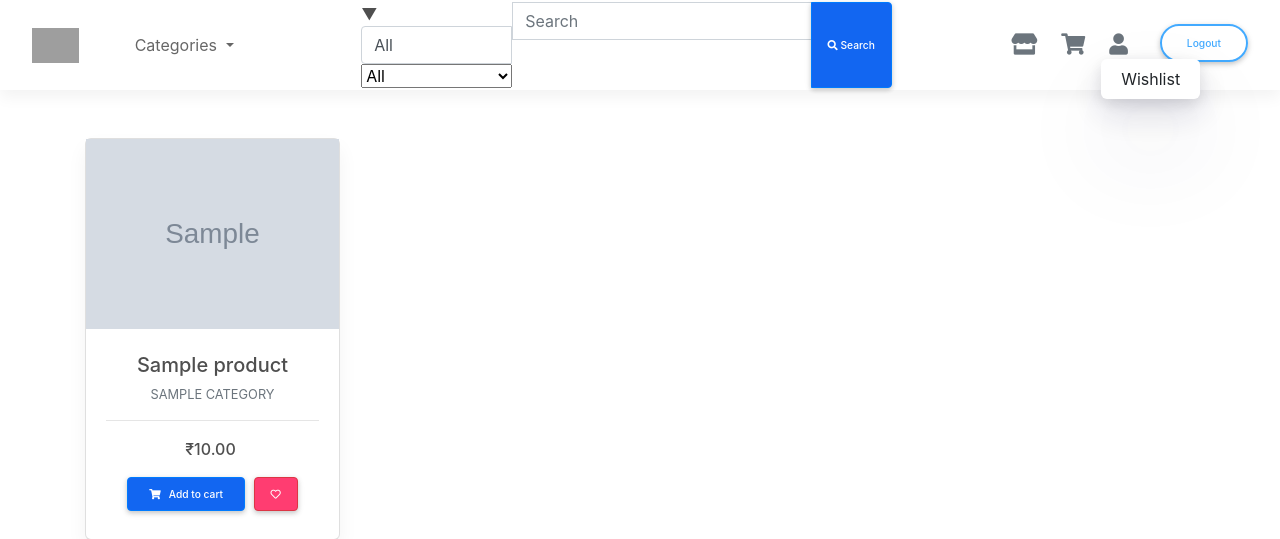
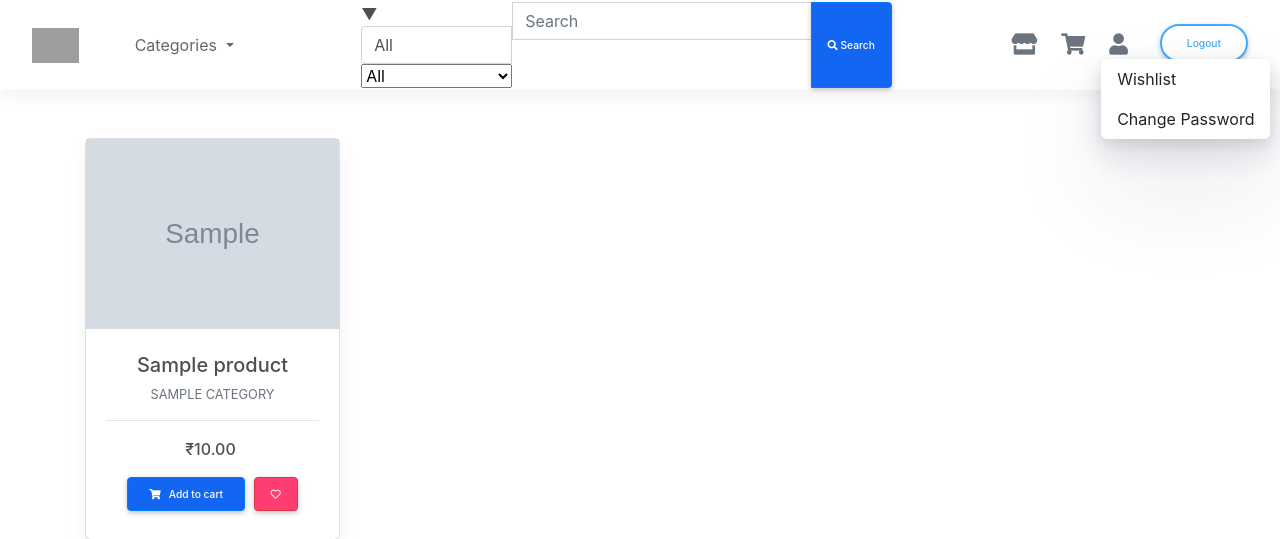
Before and after one commit to CN-0/ecom, a Django app: page / in a window 1280 px wide, after a click that opens the changed part. Shown: the top 539 px of the page. Run offline with Django 3.2, Linux system fonts and the light colour scheme; a user stored in the database is signed in; tables that the repository leaves empty hold one stand-in row (values such as "Sample post"); grey boxes marked "Sample" are stand-in pictures; one stand-in notice (Sample message) is shown; some libraries are stand-ins or nearby versions; grey boxes are pictures that could not be loaded.

Commit message:
changepassword

```diff
--- a/EasyPharmacy/settings.py
+++ b/EasyPharmacy/settings.py
@@ -10,6 +10,7 @@ For the full list of settings and their values, see
 https://docs.djangoproject.com/en/3.1/ref/settings/
 """
 
+from django.contrib.messages import constants as messages
 import os
 
 # Build paths inside the project like this: BASE_DIR / 'subdir'.
@@ -120,6 +121,10 @@ USE_L10N = True
 
 USE_TZ = True
 
+MESSAGE_TAGS = {
+    messages.ERROR: 'danger'
+}
+
 
 # Static files (CSS, JavaScript, Images)
 # https://docs.djangoproject.com/en/3.1/howto/static-files/
@@ -136,5 +141,6 @@ STRIPE_SECRET_KEY = 'sk_test_51HSyXaHRX19RFHUQWgm5acQEHunsxuPKmrV5Eckn0aWI3fJRGq
 
 
 STRIPE_ENDPOINT_SECRET = 'whsec_2Kwv8LocFliOZzCUT0m5Ay8rI86Qi8iG'
+MY_DOMAIN = 'http://127.0.0.1:8000'
 
 CRISPY_TEMPLATE_PACK = 'bootstrap4'
--- a/static/css/style.css
+++ b/static/css/style.css
@@ -148,3 +148,28 @@ b {
 .star1 {
   font-size: 1rem !important;
 }
+
+.err-text {
+  color: red;
+}
+
+.messages {
+  position: fixed;
+  z-index: 8000;
+  top: 80px;
+  right: 0px;
+  font-weight: 700;
+  font-size: 14px;
+  letter-spacing: 0.5px;
+  max-width: 300px;
+  word-wrap: break-word;
+}
+
+.my-alert {
+  position: relative;
+  margin-top: 1rem;
+}
+
+.close {
+  margin-left: 15px !important;
+}
--- a/store/forms.py
+++ b/store/forms.py
@@ -7,15 +7,15 @@ from .models import ShippingDetails
 
 
 class SignUpForm(UserCreationForm):
-    email = forms.EmailField(widget=forms.EmailInput(
+    email = forms.EmailField(label='email', widget=forms.EmailInput(
         attrs={'class': 'form-control', 'id': 'formLoginRegister-email-example', 'type': 'email', 'required': True}))
-    username = UsernameField(
-        widget=forms.TextInput(
-            attrs={'class': 'form-control', 'id': 'formLoginRegister-username-example', 'type': 'text', 'required': True})
-    )
-    password1 = forms.CharField(widget=forms.PasswordInput(
+    username = UsernameField(label='username',
+                             widget=forms.TextInput(
+                                 attrs={'class': 'form-control', 'id': 'formLoginRegister-username-example', 'type': 'text', 'required': True})
+                             )
+    password1 = forms.CharField(label='password', help_text='Your Password must contain atleast 8 characters & they can\'t be entirely numeric', widget=forms.PasswordInput(
         attrs={'class': 'form-control', 'id': 'formLoginRegister-password-example', 'type': 'password', 'required': True}))
-    password2 = forms.CharField(widget=forms.PasswordInput(
+    password2 = forms.CharField(label='confirm password', widget=forms.PasswordInput(
         attrs={'class': 'form-control', 'id': 'formLoginRegister-password-repeat', 'type': 'password', 'required': True}))
 
     class Meta:
--- a/store/templates/base.html
+++ b/store/templates/base.html
@@ -22,7 +22,19 @@
   </head>
   <body class="skin-light">
     <div class="page-container">
-      {% include 'navbar.html' %} {% block content %} {% endblock content %}
+      {% include 'navbar.html' %}
+      {% if messages %}
+        <ul class="messages">
+
+            {% for message in messages %}
+            <div {% if message.tags %} class="alert alert-{{ message.tags }} my-alert" {% else %} class="alert alert-dark my-alert" {% endif %}>
+              <button type="button" class="close" data-dismiss="alert">x</button>
+              {{message}}
+            </div>
+            {% endfor %}
+        </ul>
+        {% endif %}
+      {% block content %} {% endblock content %}
     </div>
     {%include 'footer.html' %}
     <script src="https://polyfill.io/v3/polyfill.min.js?version=3.52.1&features=fetch"></script>
@@ -100,13 +112,13 @@
           }
         );
       });
+    </script>
+    <script>
+      $(".my-alert").fadeTo(2000, 500).slideUp(500, function(){
+        $(".my-alert").slideUp(500);
+    });
+    </script>
 
-      // Data Picker Initialization
-      $(".datepicker").pickadate();
-
-      // Time Picker Initialization
-      $("#input_starttime").pickatime({});
-    </script>
   </body>
 </html>
 <!DOCTYPE html>
--- a/store/templates/footer.html
+++ b/store/templates/footer.html
@@ -49,10 +49,6 @@
             India
           </li>
           <li class="mb-2">
-            <span class="fa-li"><i class="fas fa-phone-alt"></i></span>+91 98765
-            43210
-          </li>
-          <li class="mb-2">
             <span class="fa-li"><i class="far fa-envelope"></i></span
             >codingnoob0@gmail.com
           </li>
--- a/store/templates/home.html
+++ b/store/templates/home.html
@@ -1,6 +1,11 @@
 {% extends 'base.html' %} {% load static %} {% block title %}
 <h1>Home</h1>
 {% endblock title %} {% block content %}
+{% if wishlist and not products %}
+<section style="text-align: center;">
+  <h2 class="product_title my-5">Your wishlist is empty</h2> <a href="{% url 'home' %}" class="btn btn-primary">Continue Shopping</a>
+</section>
+{% endif %}
 <section class="container mt-5">
   <div class="row">
     {% for product in products %}
--- a/store/templates/navbar.html
+++ b/store/templates/navbar.html
@@ -106,9 +107,18 @@
             <div style="min-width: unset" class="dropdown-menu">
               <a
                 class="dropdown-item"
-                style="font-size: 16px; margin: 0px 4px;"
+                style="font-size: 16px;"
                 href="{% url 'wishlist' %}"
                 >Wishlist</a
+              >
+              <a
+                class="dropdown-item"
+                style="font-size: 16px;"
+                data-toggle="modal"
+                data-target="#modalChangePassword"
+                >
+                Change Password
+              </a
               >
             </div>
           </div>
@@ -141,6 +151,34 @@
 </nav>
 
 <section>
+  <div class="modal fade" id="modalChangePassword" tabindex="-1" role="dialog" aria-labelledby="myModalLabel"
+    aria-hidden="true">
+    <div class="modal-dialog" role="document">
+      <form class="modal-content" action="{% url 'changePassword' %}"
+      method="post">
+      {% csrf_token %}
+        <div class="modal-header">
+          <h5 class="modal-title mx-auto">Change Password</h5>
+          <button type="button" class="close ml-0" data-dismiss="modal" aria-label="Close">
+            <span aria-hidden="true">&times;</span>
+          </button>
+        </div>
+        <div class="modal-body">
+          <div class="md-form md-outline">
+            <input name="pass1" type="text" id="modalChangePassword-pass1" class="form-control" required>
+            <label data-error="right" data-success="wrong" for="modalChangePassword-pass1">Old Password</label>
+          </div>
+          <div class="md-form md-outline">
+            <input name="pass2" type="text" id="modalChangePassword-pass2" class="form-control" required>
+            <label data-error="wrong" data-success="right" for="modalChangePassword-pass2">New Password</label>
+          </div>
+        </div>
+        <div class="modal-footer d-flex justify-content-center">
+          <button type="submit" class="btn btn-primary">Change Password</button>
+        </div>
+      </form>
+    </div>
+  </div>
   <div
     class="modal fade show"
     id="modalLoginRegister"
@@ -279,4 +295,30 @@
       </div>
     </div>
   </div>
+  <script
+      type="text/javascript"
+      src="{% static 'js/jquery-3.4.1.min.js' %}"
+    ></script>
+  <script>
+    $("#signupBtn").click(function () {
+      let pass1 = $("#formLoginRegister-password-example").val()
+      let pass2 = $("#formLoginRegister-password-repeat").val()
+
+      if(pass1.length < 8){
+        if ($('#len').length === 0) {
+          $("#formLoginRegister-password-example").after("<p id=len><small>Password length is less than 8characters </small></p>");
+          $("#len").addClass("err-text")
+        }
+      }else if(pass1 !== pass2){
+        if ($('#unequal').length === 0) {
+          $("#formLoginRegister-password-repeat").after("<p id=unequal><small>Passwords doesn't match</small></p>");
+          $("#unequal").addClass("err-text")
+        }
+      }else{
+        $( ".err-text" ).remove();
+        $('#submit_handle').click();
+      }
+    })
+
+  </script>
 </section>
--- a/store/urls.py
+++ b/store/urls.py
@@ -1,28 +1,29 @@
-from django.contrib import admin
-from django.urls import path, include
+from django.urls import path
 from . import views
 
 urlpatterns = [
     path('', views.home, name='home'),
-    path('cart', views.cartPage, name='cart_page'),
-    path('payment', views.payment, name='payment'),
-    path('contact', views.contact, name='contact'),
-    path('search', views.search, name='search'),
-    path('wishlist', views.wishlistPage, name='wishlist'),
-    path('search-params', views.searchParams, name='search-params'),
-    path('shipping_details', views.shippingDetails, name='shipping_details'),
+    path('cart/', views.cartPage, name='cart_page'),
+    path('payment/', views.payment, name='payment'),
+    path('contact/', views.contact, name='contact'),
+    path('change-password/', views.changePassword, name='changePassword'),
+    path('search/', views.search, name='search'),
+    path('wishlist/', views.wishlistPage, name='wishlist'),
+    path('search-params/', views.searchParams, name='search-params'),
+    path('shipping_details/', views.shippingDetails, name='shipping_details'),
     path('webhook/', views.stripe_webhook, name='webhook'),
-    path('checkout', views.checkoutPage, name='checkout_page'),
+    path('checkout/', views.checkoutPage, name='checkout_page'),
     path('order_history/', views.orderHistory, name='order_history'),
-    path('order/<int:order_id>', views.viewOrder, name='order_detail'),
-    path('wishlist/<str:type>/<int:product_id>',
+    path('order/<int:order_id>/', views.viewOrder, name='order_detail'),
+    path('wishlist/<str:type>/<int:product_id>/',
          views.change_wishlist, name='change_wishlist'),
-    path('cart/change/<int:product_id>', views.change_cart, name='change_cart'),
+    path('cart/change/<int:product_id>/',
+         views.change_cart, name='change_cart'),
     path('account/create/', views.signupView, name='signup'),
     path('account/signin/', views.signinView, name='signin'),
     path('account/signout/', views.signoutView, name='signout'),
-    path('<slug:category_slug>',
+    path('<slug:category_slug>/',
          views.home, name='products_by_category'),
-    path('<slug:category_slug>/<slug:product_slug>',
+    path('<slug:category_slug>/<slug:product_slug>/',
          views.productPage, name='product_page')
 ]
--- a/store/views.py
+++ b/store/views.py
@@ -6,6 +6,7 @@ from django.contrib.auth.forms import AuthenticationForm
 from django.contrib.auth.models import User, Group
 from django.contrib.auth import login, authenticate, logout
 from django.contrib.auth.decorators import login_required
+from django.contrib import messages
 import stripe
 from django.conf import settings
 from django.views.decorators.csrf import csrf_exempt
@@ -14,6 +15,7 @@ from urllib.parse import parse_qs, urlencode, urlsplit, urlunsplit
 from django.core.paginator import Paginator, EmptyPage, InvalidPage
 from django.db.models import Max, Min, Avg
 from django.core.exceptions import ObjectDoesNotExist, MultipleObjectsReturned
+from django.contrib.auth.hashers import check_password
 
 
 def home(request, category_slug=None):
@@ -38,7 +40,7 @@ def productPage(request, category_slug, product_slug):
                 if not is_reviewed.count() > 0:
                     can_review = True
     except Exception as e:
-        raise e
+        messages.error(request, 'Invalid details!!')
 
     if request.method == 'POST' and request.user.is_authenticated and request.POST['content'].strip() != '':
         rating = int(request.POST['rating'])
@@ -87,12 +89,17 @@ def change_cart(request, product_id):
                 if cart_item.quantity+addQuantity <= cart_item.product.stock:
                     cart_item.quantity += addQuantity
                     cart_item.save()
+                    messages.success(
+                        request, 'Item added to cart Succesfully!!')
             else:
                 if cart_item.quantity-subQuantity >= 1:
                     cart_item.quantity -= subQuantity
                     cart_item.save()
+                    messages.success(
+                        request, 'Item removed from cart Succesfully!!')
                 else:
                     cart_item.delete()
+                    messages.success(request, 'Item deleted Succesfully!!')
         except CartItem.DoesNotExist:
             if addQuantity <= product.stock:
                 cart_item = CartItem.objects.create(
@@ -111,7 +118,7 @@ def cartPage(request, total=0, counter=0, cart_items=None, shipping_address=None
         shipping_address = ShippingDetails.objects.filter(
             user=request.user).first()
     except Exception as e:
-        print(e)
+        messages.error(request, 'cart is invalid!!')
     return render(request, 'cart.html', dict(cart_items=cart_items, total=total, counter=counter, shipping_address=shipping_address))
 
 
@@ -125,9 +132,11 @@ def signupView(request):
             customer_group = Group.objects.get(name='Customer')
             customer_group.user_set.add(signup_user)
             login(request, signup_user)
-    else:
-        form = SignUpForm()
-    return redirect('home')
+            messages.success(request, 'You are registered Succesfully!')
+        else:
+            messages.error(
+                request, 'Signup Form is invalid, plz provide valid inputs!')
+    return HttpResponseRedirect(request.META.get('HTTP_REFERER', '/'))
 
 
 def signinView(request):
@@ -139,16 +148,19 @@ def signinView(request):
             user = authenticate(username=username, password=password)
             if user is not None:
                 login(request, user)
-                return redirect('home')
+                messages.success(request, 'You are logged in Succesfully!')
             else:
-                return redirect('signup')
-    else:
-        form = AuthenticationForm()
-    return redirect('home')
+                messages.error(
+                    request, 'You don\'t have an account! Create a new one!!')
+        else:
+            messages.error(request, 'Please provide valid details!')
+    return HttpResponseRedirect(request.META.get('HTTP_REFERER', '/'))
 
 
+@login_required
 def signoutView(request):
     logout(request)
+    messages.success(request, 'Logged out Succesfully!')
     return redirect('home')
 
 
@@ -161,7 +173,7 @@ def checkoutPage(request):
 def payment(request, total=0, counter=0, cart_items=None, payment_items=None):
     payment_items = []
     if request.method == 'GET':
-        YOUR_DOMAIN = 'http://127.0.0.1:8000'
+        YOUR_DOMAIN = settings.MY_DOMAIN
         stripe.api_key = settings.STRIPE_SECRET_KEY
         try:
             cart = Cart.objects.get(cart_id=_cart_id(request))
@@ -180,7 +192,7 @@ def payment(request, total=0, counter=0, cart_items=None, payment_items=None):
                     'quantity': cart_item.quantity,
                 })
         except ObjectDoesNotExist:
-            pass
+            messages.error(request, 'An error occured during payment!!')
         try:
             checkout_session = stripe.checkout.Session.create(
                 payment_method_types=['card'],
@@ -191,18 +203,10 @@ def payment(request, total=0, counter=0, cart_items=None, payment_items=None):
                 success_url=YOUR_DOMAIN + '/order_history/',
                 cancel_url=YOUR_DOMAIN + '/cart',
             )
-            print("cardid"+str(cart.id))
             return JsonResponse({'id': checkout_session.id, 'key': settings.STRIPE_PUBLISHABLE_KEY})
         except Exception as e:
+            messages.error(request, str(e))
             return JsonResponse({'error': str(e)})
-
-
-def success(request):
-    return render(request, 'success.html')
-
-
-def fail(request):
-    return render(request, 'fail.html')
 
 
 @csrf_exempt
@@ -218,12 +222,9 @@ def stripe_webhook(request):
             payload, sig_header, endpoint_secret
         )
     except ValueError as e:
-        # Invalid payload
-        return HttpResponse(status=400)
+        messages.error(request, "Invalid Payload")
     except stripe.error.SignatureVerificationError as e:
-        # Invalid signature
-        return HttpResponse(status=400)
-    # Handle the checkout.session.completed event
+        messages.error(request, "Invalid Signature")
     if event['type'] == 'checkout.session.completed':
         email = event.data.object.customer_email
         cart_id = event.data.object.client_reference_id
@@ -247,14 +248,13 @@ def stripe_webhook(request):
                     product.available = False
                 product.save()
                 cart_item.delete()
-                print('the order has been created')
+                messages.success(request, "Order has been placed!")
         except ObjectDoesNotExist:
-            pass
-        print(cart_items)
-
+            messages.error(request, "payment is unsuccesfull!!")
     return HttpResponse(status=200)
 
 
+@login_required
 def shippingDetails(request):
     if request.is_ajax and request.method == "POST":
         form = CheckoutForm(request.POST)
@@ -299,7 +299,9 @@ def shippingDetails(request):
                 shipping_details.save()
                 return JsonResponse({"success": "Created SUccesfully"}, status=200)
         else:
+            messages.error(request, form.errors)
             return JsonResponse({"error": form.errors}, status=400)
+    messages.error(request, "Checkout form is invalid!")
     return JsonResponse({"error": "Some error Occured!"}, status=400)
 
 
@@ -468,6 +470,7 @@ def contact(request):
         contact = Contact.objects.create(
             name=name, email=email, message=message)
         contact.save()
+        messages.success(request, 'Contact form was submitted Succesfully!!')
     return render(request, 'contact.html')
 
 
@@ -476,11 +479,13 @@ def change_wishlist(request, type, product_id):
         product = Product.objects.get(id=product_id)
         wishlist = Wishlist.objects.get_or_create(
             product=product, user=request.user)
+        messages.success(request, 'Item added to wishlist Succesfully!')
     if type == 'remove' and request.user.is_authenticated:
         product = Product.objects.get(id=product_id)
         wishlist = Wishlist.objects.get(
             product=product, user=request.user)
         wishlist.delete()
+        messages.success(request, 'Item removed from wishlist Succesfully!')
 
     wishlist_items = Wishlist.objects.filter(user=request.user)
     products = []
@@ -496,3 +501,18 @@ def wishlistPage(request):
     for item in wishlist_items:
         products.append(item.product)
     return render(request, 'home.html', {'products': products, 'wishlist': True})
+
+
+def changePassword(request):
+    if request.method == 'POST':
+        pass1 = request.POST.get('pass1', None)
+        pass2 = request.POST.get('pass2', None)
+        user = request.user
+        if user.check_password(pass1):
+            user.set_password(pass2)
+            user.save()
+            login(request, user)
+            messages.success(request, 'Password changed Succesfully!!')
+        else:
+            messages.error(request, 'old password is wrong!!')
+    return HttpResponseRedirect(reverse('home'))
```
Also changed, not shown: other parts of store/templates/navbar.html (+8 -29 lines).
